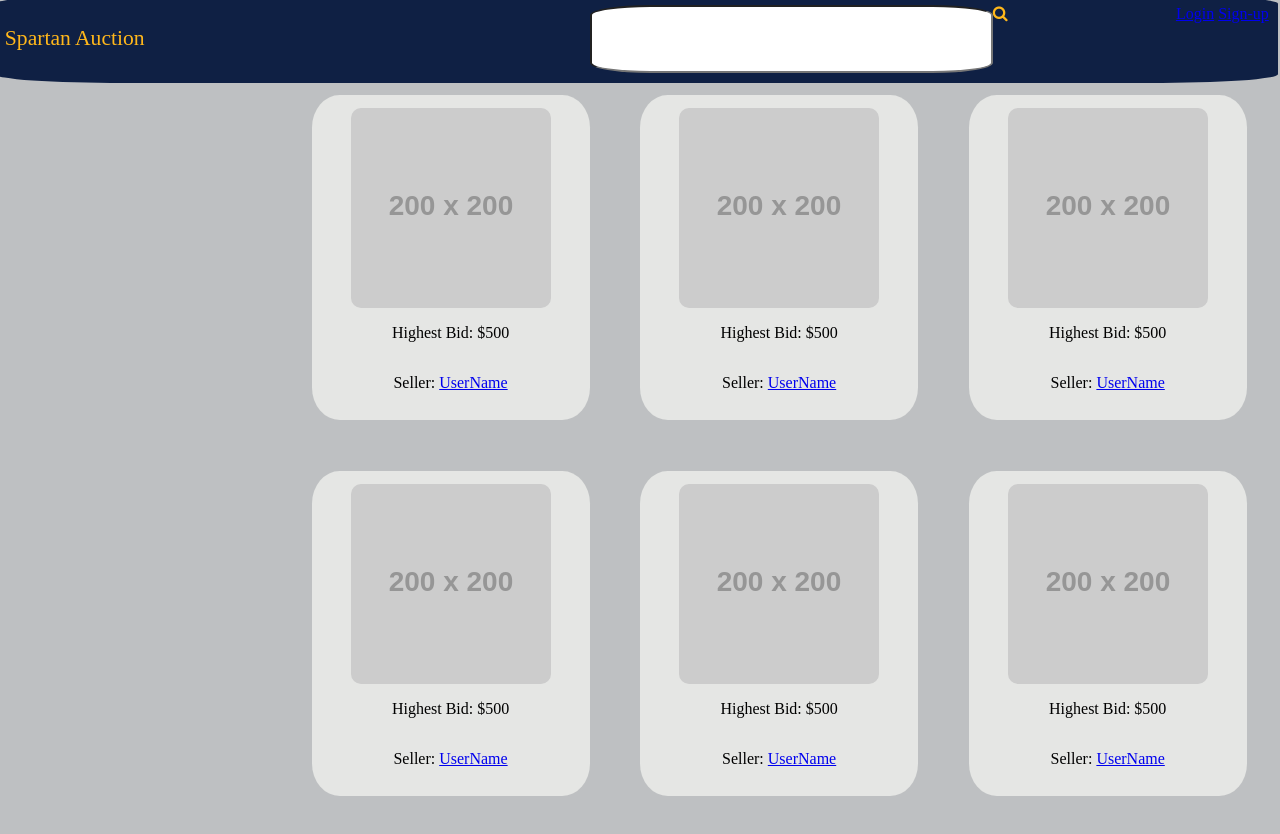
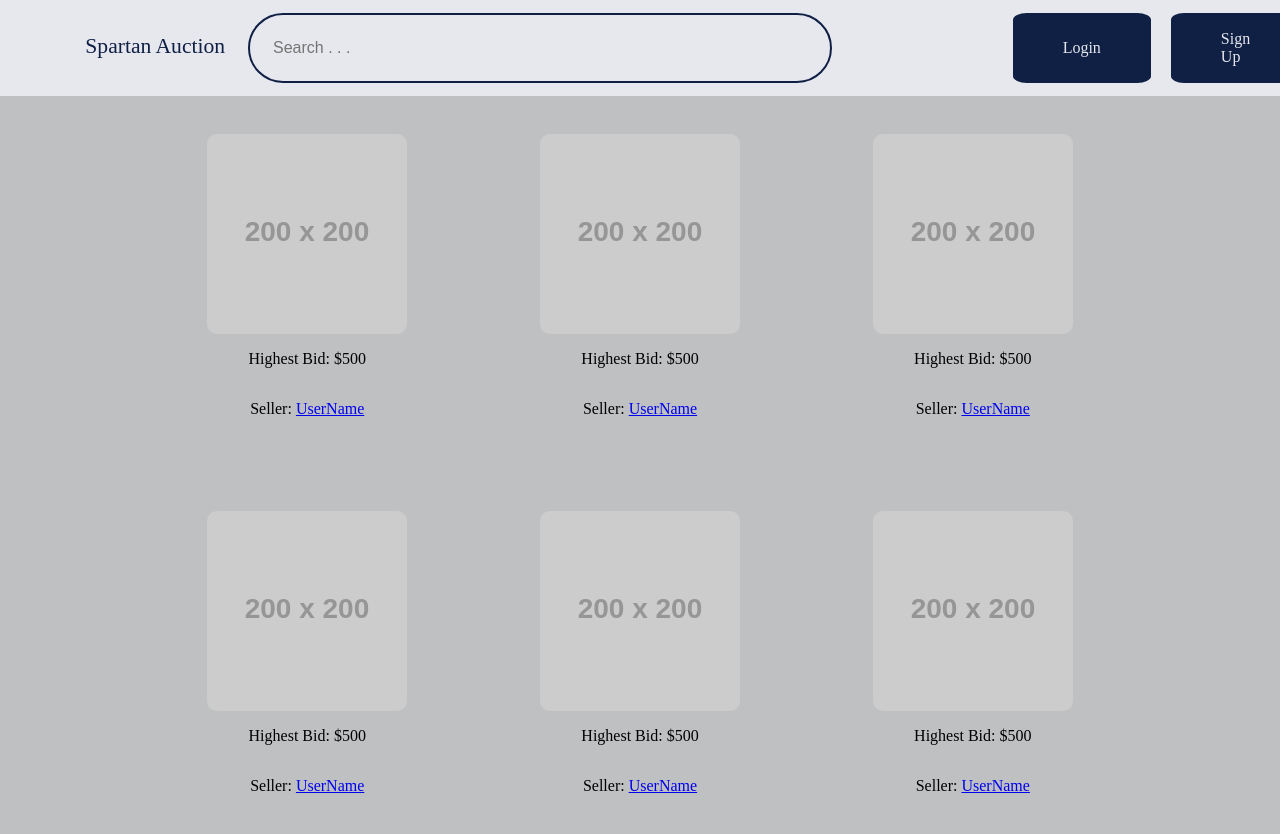
Before and after one commit to Jasiara/Spartan-Auction, a plain HTML site: page High Fidelity Prototype/index.html in a window 1280 px wide. Drawn offline with Linux system fonts and the light colour scheme; placeholder pictures from the web are drawn by us.

Commit message:
Edited Homepage

```diff
--- a/High Fidelity Prototype/index.html
+++ b/High Fidelity Prototype/index.html
@@ -14,13 +14,13 @@
         <div class="header-items">
             <p class="small-header">Spartan Auction</p>
         </div>
-        <div class="header-items">
-            <input type="search">
-            <i class="fa fa-search"></i>
+        <div class="search">
+            <input type="text" placeholder="Search . . .">
+            <!--<i class="fa fa-search"></i>-->
         </div>
         <div class="sign-up-login">
-            <a href="#">Login</a>
-            <a href="#">Sign-up</a>
+            <a href="#" class="link-button">Login</a>
+            <a href="#" class="link-button">Sign Up</a>
         </div>
     </header>
     <main>
--- a/High Fidelity Prototype/styles.css
+++ b/High Fidelity Prototype/styles.css
@@ -7,30 +7,30 @@ Grey: #bec0c2
 
 body {
     background-color: #bec0c2;
+    padding: 0;
+    margin: 0;
 }
 
 header {
     display: flex;
-    justify-content: space-between;
+    justify-content: space-around;
     align-content: center;
-    background-color: #0f2044;
-    color: #ffb71b;
+    color: #0f2044;
     width: 100%;
-    margin: -1%;
-    padding: .75%;
-    border-radius: 10%;
+    padding: 1% 0%;
+    background-color: #e7e7ee;
+    /*border-bottom: 2px solid #8f8f94;*/
 }
 
 .items-view {
     width: 100%;
     display: flex;
     align-content: center;
-    justify-content: end;
+    justify-content: center;
     flex-wrap: wrap;
 }
 
 .item {
-    background-color: #e5e6e4 ;
     padding: 1%;
     width: 20%;
     margin: 2%;
@@ -50,20 +50,48 @@ img {
     font-size: 135%;
 }
 
-input {
-    width: 100%;
-    border-radius: 15%;
+.search {
+    width: 30%;
+    display: flex;
+    justify-content: start;
+    align-content: center;
+}
+
+.search > input {
+    color: #0f2044;
+    font-size: 100%;
+    background: transparent;
+    width: 700px;
+    height: 20px;
+    padding: 6%;
+    border: solid 2px #0f2044;
+    outline: none;
+    border-radius: 35px;
+    margin-left: -200px;
 }
 
 .header-items {
-    width: 33%;
+    width: 15%;
     display: flex;
-    justify-content: space-between;
+    justify-content: start;
     align-content: center;
 }
 
-.sign-in-login {
-    width: 33%;
+.sign-up-login {
+    width: 15%;
     display: flex;
     justify-content: space-around;
 }
+
+.link-button {
+    background-color: #0f2044;
+    padding: 0px 50px;
+    margin: 0px 10px;
+    /*border: 1px solid #0f2044;*/
+    border-radius: 10%;
+    color: #e7e7ee;
+    text-decoration: none;
+    display: flex;
+    justify-content: center;
+    align-items: center;
+}
```
